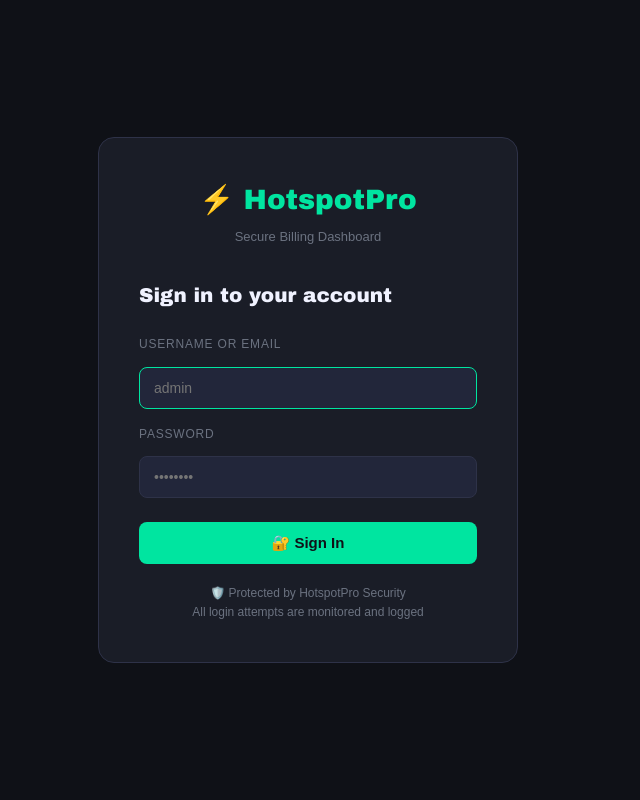
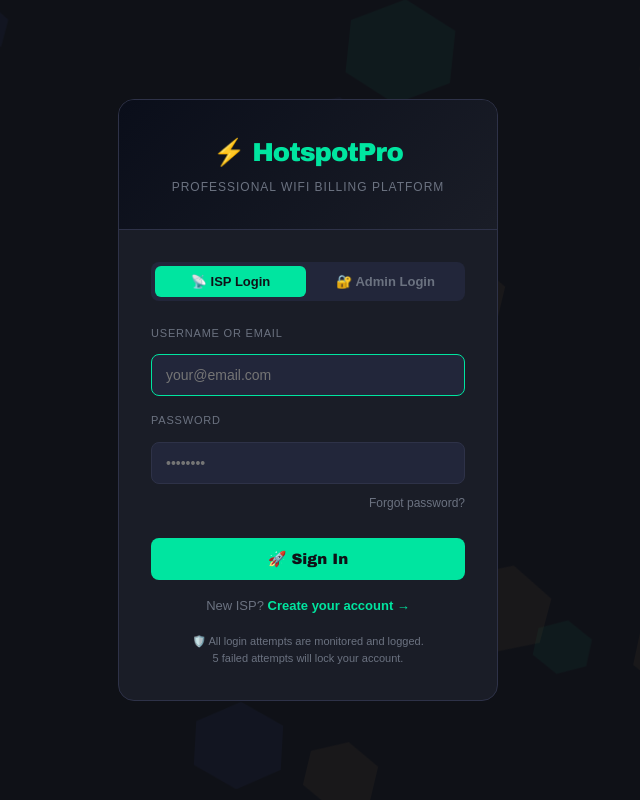
Before and after one commit to Freddie535/utility-billing-system, a Python web app: template billing_system/templates/login.html in a window 1280 px wide. Shown: the whole page, without its empty margins (332-972 px from the left). Run offline with Jinja, Linux system fonts and the light colour scheme; the template is opened without the code that fills it, so the values that code supplies are empty.

Commit message:
feat: ISP login system with tab switch, hexagon background, role-based redirect

```diff
--- a/billing_system/models/models.py
+++ b/billing_system/models/models.py
@@ -52,6 +52,7 @@ class PaymentStatus(PyEnum):
 class Customer(Base):
     __tablename__ = "customers"
     id             = Column(String(36), primary_key=True, default=_uuid)
+    org_id         = Column(String(36), nullable=True, index=True)
     account_number = Column(String(20), unique=True, nullable=False, index=True)
     full_name      = Column(String(255), nullable=False)
     email          = Column(String(255), unique=True, nullable=True)
@@ -69,6 +70,7 @@ class Customer(Base):
 class Meter(Base):
     __tablename__ = "meters"
     id              = Column(String(36), primary_key=True, default=_uuid)
+    org_id          = Column(String(36), nullable=True, index=True)
     customer_id     = Column(String(36), ForeignKey("customers.id"), nullable=False, index=True)
     serial_number   = Column(String(60), unique=True, nullable=False, index=True)
     unit            = Column(String(20), nullable=False, default="session")
@@ -164,6 +166,7 @@ class BillingCycle(Base):
 class Invoice(Base):
     __tablename__ = "invoices"
     id               = Column(String(36), primary_key=True, default=_uuid)
+    org_id           = Column(String(36), nullable=True, index=True)
     invoice_number   = Column(String(30), unique=True, nullable=False, index=True)
     customer_id      = Column(String(36), ForeignKey("customers.id"), nullable=False, index=True)
     billing_cycle_id = Column(String(36), ForeignKey("billing_cycles.id"), nullable=False)
--- a/billing_system/security/auth.py
+++ b/billing_system/security/auth.py
@@ -154,7 +154,7 @@ def authenticate_user(db: Session, username: str,
     If failed: (None, reason)
     """
     user = db.query(User).filter(
-        (User.username == username) | (User.email == username)
+        (User.username == username) | (User.email == username) | (User.email == username.lower().strip())
     ).first()
 
     if not user:
--- a/billing_system/templates/login.html
+++ b/billing_system/templates/login.html
@@ -3,60 +3,126 @@
 <head>
   <meta charset="UTF-8">
   <meta name="viewport" content="width=device-width, initial-scale=1.0">
-  <title>Login — HotspotPro</title>
+  <title>Sign In — HotspotPro</title>
   <link rel="stylesheet" href="/static/css/style.css">
   <style>
-    body { display: flex; align-items: center; justify-content: center; min-height: 100vh; background: var(--bg); }
-    .login-box { width: 100%; max-width: 420px; background: var(--surface); border: 1px solid var(--border); border-radius: 16px; padding: 40px; }
-    .login-logo { text-align: center; margin-bottom: 32px; }
-    .login-logo h1 { font-family: var(--font-display); font-size: 28px; font-weight: 800; color: var(--accent); }
-    .login-logo p { color: var(--muted); font-size: 13px; margin-top: 4px; }
-    .login-title { font-family: var(--font-display); font-size: 20px; font-weight: 700; margin-bottom: 24px; }
-    .form-group { margin-bottom: 16px; }
-    .form-group label { display: block; font-size: 12px; color: var(--muted); text-transform: uppercase; letter-spacing: 0.8px; margin-bottom: 6px; }
-    .form-group input { width: 100%; background: var(--surface2); border: 1px solid var(--border); border-radius: 8px; padding: 12px 14px; color: var(--text); font-size: 14px; font-family: var(--font-body); transition: border-color 0.15s; }
-    .form-group input:focus { outline: none; border-color: var(--accent); }
-    .btn-login { width: 100%; padding: 12px; background: var(--accent); color: #0f1117; border: none; border-radius: 8px; font-size: 15px; font-weight: 700; font-family: var(--font-body); cursor: pointer; margin-top: 8px; transition: background 0.15s; }
-    .btn-login:hover { background: #00c98a; }
-    .error-box { background: rgba(255,77,109,0.1); border: 1px solid rgba(255,77,109,0.3); color: var(--danger); padding: 12px 16px; border-radius: 8px; font-size: 13px; margin-bottom: 20px; display: flex; align-items: center; gap: 8px; }
-    .security-note { text-align: center; margin-top: 20px; font-size: 12px; color: var(--muted); }
-    .attempts-warning { background: rgba(255,181,71,0.1); border: 1px solid rgba(255,181,71,0.3); color: var(--warning); padding: 10px 14px; border-radius: 8px; font-size: 12px; margin-top: 12px; }
+    body { display:flex; align-items:center; justify-content:center; min-height:100vh; background:var(--bg); position:relative; overflow:hidden; }
+    .hex-bg { position:fixed; top:0; left:0; width:100%; height:100%; z-index:0; pointer-events:none; }
+    .hex-item { position:absolute; clip-path:polygon(50% 0%,100% 25%,100% 75%,50% 100%,0% 75%,0% 25%); animation:hexFloat 8s ease-in-out infinite; opacity:0.04; }
+    @keyframes hexFloat { 0%,100%{transform:translateY(0) rotate(0deg)} 50%{transform:translateY(-20px) rotate(15deg)} }
+    .login-wrap { position:relative; z-index:1; width:100%; max-width:420px; padding:20px; }
+    .login-box { background:var(--surface); border:1px solid var(--border); border-radius:16px; overflow:hidden; }
+    .login-header { background:linear-gradient(135deg,#0a0e1a 0%,#1a1d27 100%); padding:32px; text-align:center; border-bottom:1px solid var(--border); }
+    .login-logo h1 { font-family:'Arial Black','Arial Bold',Gadget,sans-serif; font-size:26px; font-weight:900; color:var(--accent); letter-spacing:-1px; }
+    .login-logo p { color:var(--muted); font-size:12px; margin-top:4px; text-transform:uppercase; letter-spacing:1px; }
+    .login-body { padding:32px; }
+    .tab-switch { display:flex; background:var(--surface2); border-radius:8px; padding:4px; margin-bottom:24px; gap:4px; }
+    .tab-btn { flex:1; padding:8px; border:none; background:none; color:var(--muted); font-size:13px; font-weight:600; border-radius:6px; cursor:pointer; font-family:'Arial',sans-serif; transition:all 0.15s; }
+    .tab-btn.active { background:var(--accent); color:#0f1117; }
+    .form-group { margin-bottom:16px; }
+    .form-group label { display:block; font-size:11px; color:var(--muted); text-transform:uppercase; letter-spacing:0.8px; margin-bottom:6px; font-family:'Arial',sans-serif; }
+    .form-group input { width:100%; background:var(--surface2); border:1px solid var(--border); border-radius:8px; padding:12px 14px; color:var(--text); font-size:14px; font-family:'Arial',sans-serif; transition:border-color 0.15s; }
+    .form-group input:focus { outline:none; border-color:var(--accent); }
+    .btn-login { width:100%; padding:12px; background:var(--accent); color:#0f1117; border:none; border-radius:8px; font-size:15px; font-weight:900; font-family:'Arial Black','Arial Bold',Gadget,sans-serif; cursor:pointer; margin-top:8px; transition:background 0.15s; }
+    .btn-login:hover { background:#00c98a; }
+    .error-box { background:rgba(255,77,109,0.1); border:1px solid rgba(255,77,109,0.3); color:var(--danger); padding:12px 16px; border-radius:8px; font-size:13px; margin-bottom:20px; }
+    .register-link { text-align:center; margin-top:16px; font-size:13px; color:var(--muted); }
+    .register-link a { color:var(--accent); text-decoration:none; font-weight:600; }
+    .security-note { text-align:center; margin-top:16px; font-size:11px; color:var(--muted); }
+    .forgot-link { text-align:right; margin-top:-10px; margin-bottom:16px; }
+    .forgot-link a { font-size:12px; color:var(--muted); text-decoration:none; }
+    .forgot-link a:hover { color:var(--accent); }
   </style>
 </head>
 <body>
+  <!-- Animated hexagon background -->
+  <div class="hex-bg" id="hex-bg"></div>
+
+  <div class="login-wrap">
     <div class="login-box">
+      <div class="login-header">
         <div class="login-logo">
           <h1>⚡ HotspotPro</h1>
-      <p>Secure Billing Dashboard</p>
+          <p>Professional WiFi Billing Platform</p>
+        </div>
+      </div>
+
+      <div class="login-body">
+        <!-- Tab switch -->
+        <div class="tab-switch">
+          <button class="tab-btn active" id="tab-isp" onclick="switchTab('isp')">
+            📡 ISP Login
+          </button>
+          <button class="tab-btn" id="tab-admin" onclick="switchTab('admin')">
+            🔐 Admin Login
+          </button>
         </div>
 
         {% if error %}
         <div class="error-box">🔒 {{ error }}</div>
         {% endif %}
 
-    {% if warning %}
-    <div class="attempts-warning">⚠️ {{ warning }}</div>
-    {% endif %}
-
-    <div class="login-title">Sign in to your account</div>
-
-    <form method="POST" action="/auth/login">
+        <form method="POST" action="/auth/login" id="login-form">
           <div class="form-group">
             <label>Username or Email</label>
-        <input type="text" name="username" placeholder="admin" required autofocus
+            <input type="text" name="username" id="username-input"
+                   placeholder="your@email.com" required autofocus
                    value="{{ username or '' }}">
           </div>
           <div class="form-group">
             <label>Password</label>
-        <input type="password" name="password" placeholder="••••••••" required>
+            <input type="password" name="password"
+                   placeholder="••••••••" required>
           </div>
-      <button type="submit" class="btn-login">🔐 Sign In</button>
+          <div class="forgot-link">
+            <a href="#">Forgot password?</a>
+          </div>
+          <button type="submit" class="btn-login" id="login-btn">
+            🚀 Sign In
+          </button>
         </form>
 
+        <div class="register-link">
+          New ISP? <a href="/isp/register">Create your account →</a>
+        </div>
+
         <div class="security-note">
-      🛡️ Protected by HotspotPro Security<br>
-      All login attempts are monitored and logged
+          🛡️ All login attempts are monitored and logged.<br>
+          5 failed attempts will lock your account.
         </div>
       </div>
+    </div>
+  </div>
+
+  <script>
+    // Animated hexagons
+    const bg = document.getElementById('hex-bg');
+    const colors = ['#00e5a0','#5b6af0','#ffb547'];
+    for(let i=0;i<15;i++){
+      const hex=document.createElement('div');
+      const size=30+Math.random()*80;
+      hex.className='hex-item';
+      hex.style.cssText=`width:${size}px;height:${size}px;left:${Math.random()*100}%;top:${Math.random()*100}%;background:${colors[i%3]};animation-delay:${Math.random()*5}s;animation-duration:${6+Math.random()*6}s;`;
+      bg.appendChild(hex);
+    }
+
+    function switchTab(tab) {
+      const ispBtn   = document.getElementById('tab-isp');
+      const adminBtn = document.getElementById('tab-admin');
+      const input    = document.getElementById('username-input');
+      const btn      = document.getElementById('login-btn');
+      if(tab === 'isp'){
+        ispBtn.classList.add('active');
+        adminBtn.classList.remove('active');
+        input.placeholder = 'your@email.com';
+        btn.textContent = '🚀 Sign In to Dashboard';
+      } else {
+        adminBtn.classList.add('active');
+        ispBtn.classList.remove('active');
+        input.placeholder = 'admin';
+        btn.textContent = '🔐 Admin Sign In';
+      }
+    }
+  </script>
 </body>
 </html>
```
Also changed, not shown: billing_system/api/frontend.py (+50 -11 lines), billing_system/security/routes.py (+7 -2 lines), billing.db, 2 other files. Lines whose indentation alone changed are shown as unchanged.
